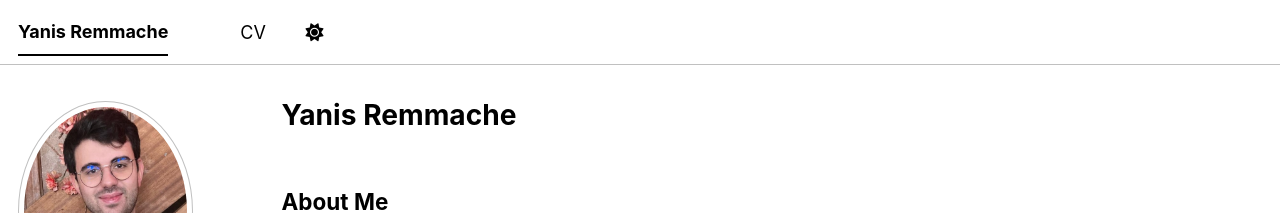
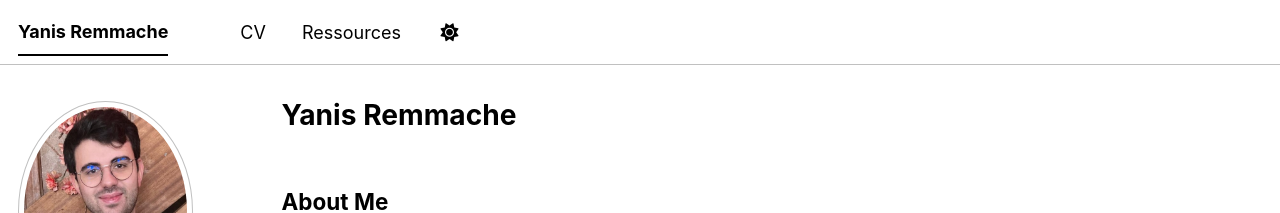
Before and after one commit to yanisrem/yanisrem.github.io, a Jekyll site: the page built from _pages/about.md, in a window 1280 px wide. Shown: the top 213 px of the page. Built offline with Jekyll 4.4.1, drawn with Linux system fonts in a browser that asks for light colours; a script bundle is joined from its source files by our own code; library files that are not in the unit come from our copies.

Commit message:
Update navigation.yml

```diff
--- a/_data/navigation.yml
+++ b/_data/navigation.yml
@@ -20,5 +20,7 @@ main:
 #    url: /year-archive/
   - title: "CV"
     url: /cv/
+  - title: "Ressources"
+    url: /teaching/
 #  - title: "Guide"
 #    url: /markdown/
```
